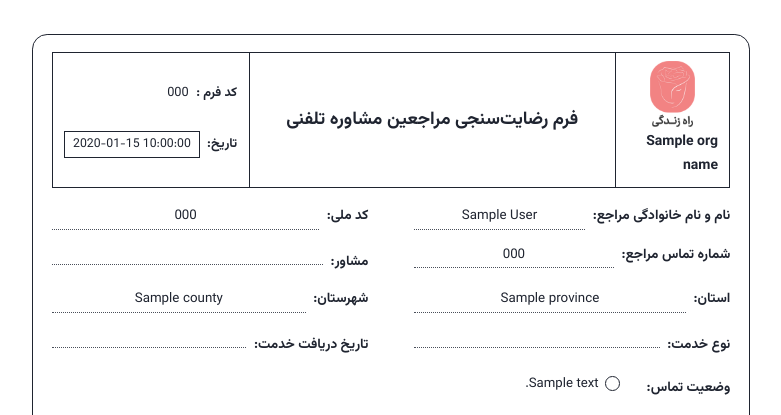
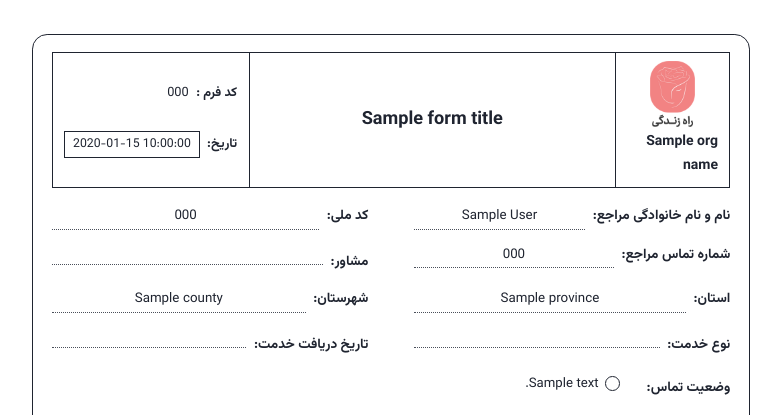
Before and after one commit to samaneh-IT-rose/survey-system, a FastAPI app: template app/templates/sheet.html in a window 1280 px wide. Shown: the top 415 px of the page, without its empty margins (492-1273 px from the left). Run offline with FastAPI, Linux system fonts and the light colour scheme; the template is opened without the code that fills it: most values are stand-ins (such as "Sample title", 1, 10 or a date in 2020).

Commit message:
۱۱ اصلاح فایل نمونه: عنوان «نظرسنجی مراجعین مشاوره تلفنی» از منبع واحد، کادر یکپارچهٔ سربرگ، حذف فرم تکمیل‌شده/پانویس سامانه/زمان ثبت از چاپ، حذف شمارهٔ سوالات، سوالات و گزینه‌های دقیقاً مطابق نمونه + update_template.py برای دیتابیس موجود، حذف راه زندگی از ورود، rtl صریح فیلدهای نام — v1.0.6

```diff
--- a/app/seed_data/defaults.py
+++ b/app/seed_data/defaults.py
@@ -26,5 +26,5 @@ DEFAULT_CONTACT_OPTIONS: list[tuple[str, bool]] = [
     ("تمایل به پاسخگویی نداشت", False),
 ]
 
-# عنوان رسمی سربرگ نسخهٔ چاپی — دقیقاً مطابق فایل نمونه
-DEFAULT_FORM_TITLE = "فرم رضایت‌سنجی مراجعین مشاوره تلفنی"
+# عنوان رسمی سربرگ نسخهٔ چاپی — طبق بند ۱ درخواست سفارش‌دهنده
+DEFAULT_FORM_TITLE = "نظرسنجی مراجعین مشاوره تلفنی"
--- a/app/services/sheet.py
+++ b/app/services/sheet.py
@@ -8,6 +8,7 @@ from sqlalchemy.orm import Session
 from ..config import APP_TITLE, FORM_CODE, ORG_NAME
 from ..models import ContactOption, Question, Survey
 from ..routers.api_surveys import serialize_survey
+from ..seed_data.defaults import DEFAULT_FORM_TITLE
 from ..utils.jalali import today_jalali_str
 
 
@@ -35,6 +36,7 @@ def build_sheet_context(db: Session, survey: Survey, *, interactive: bool) -> di
         "interactive": interactive,
         "org_name": ORG_NAME,
         "app_title": APP_TITLE,
+        "form_title": DEFAULT_FORM_TITLE,
         "form_code": FORM_CODE,
         "today": today_jalali_str(),
     }
--- a/app/templates/form.html
+++ b/app/templates/form.html
@@ -17,12 +17,12 @@
     <div class="grid">
       <div class="field" id="f-first_name">
         <label for="first_name">نام <span class="req">*</span></label>
-        <input id="first_name" name="first_name" type="text" maxlength="60" autocomplete="given-name">
+        <input id="first_name" name="first_name" type="text" maxlength="60" autocomplete="given-name" dir="rtl" lang="fa" spellcheck="false" placeholder="مثلاً زهرا محمدی">
         <div class="err"></div>
       </div>
       <div class="field" id="f-last_name">
         <label for="last_name">نام خانوادگی <span class="req">*</span></label>
-        <input id="last_name" name="last_name" type="text" maxlength="60" autocomplete="family-name">
+        <input id="last_name" name="last_name" type="text" maxlength="60" autocomplete="family-name" dir="rtl" lang="fa" spellcheck="false" placeholder="مثلاً احمدی">
         <div class="err"></div>
       </div>
       <div class="field" id="f-national_code">
--- a/app/templates/sheet.html
+++ b/app/templates/sheet.html
@@ -2,7 +2,7 @@
 <html lang="fa" dir="rtl">
 <head>
   <meta charset="UTF-8">
-  <title>فرم رضایت‌سنجی مراجعین مشاوره تلفنی</title>
+  <title>{{ form_title }}</title>
   <style>
     /* قالب مستقل چاپ/PDF — چیدمان دقیقاً مطابق فایل نمونهٔ RS-PS-09-01 */
     @page { size: A4 portrait; margin: 0; }
@@ -146,7 +146,7 @@
         <div class="brand">{{ org_name }}</div>
       </div>
       <div class="cell cell-title">
-        <h1>فرم رضایت‌سنجی مراجعین مشاوره تلفنی</h1>
+        <h1>{{ form_title }}</h1>
       </div>
       <div class="cell cell-meta">
         <div class="row"><b>کد فرم :</b><span class="num">{% if form_code %}{{ form_code }}{% endif %}</span></div>
```
